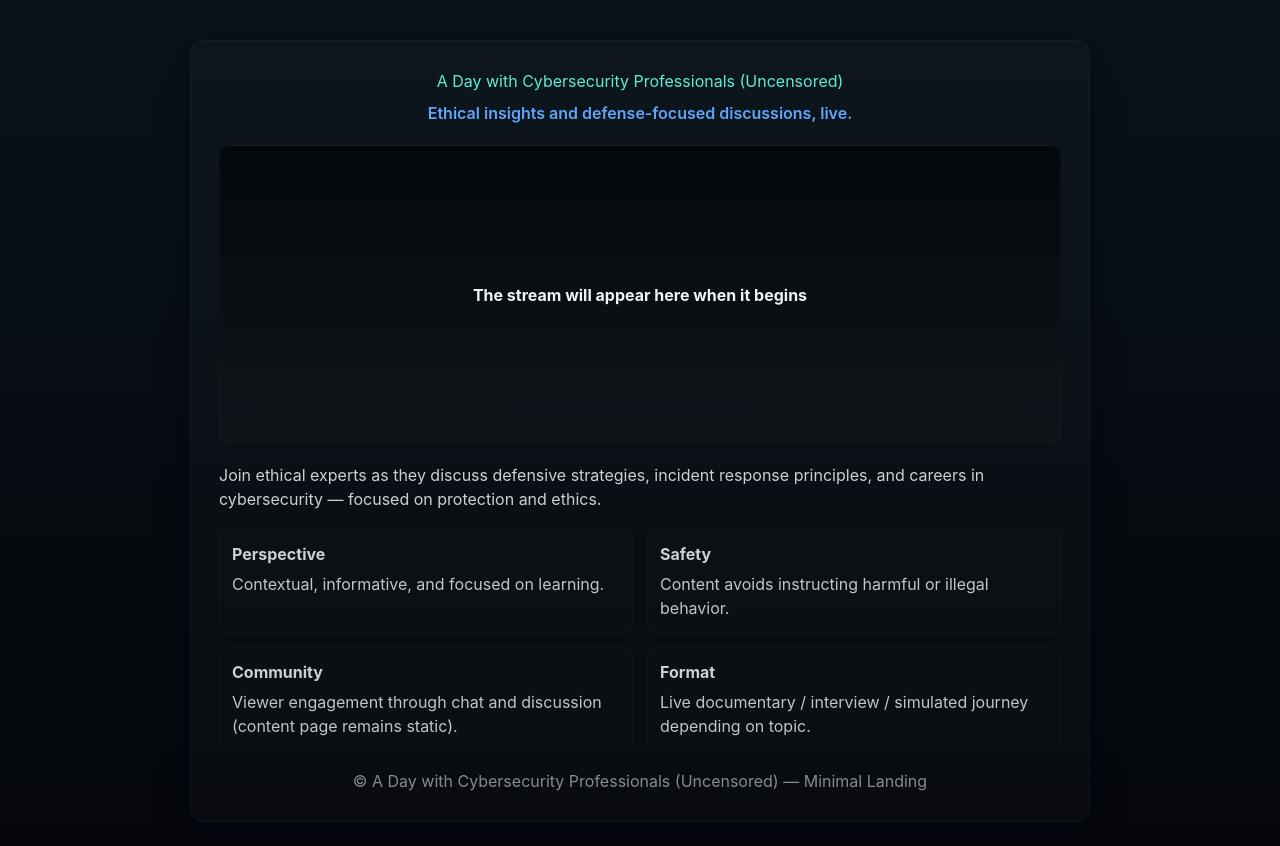
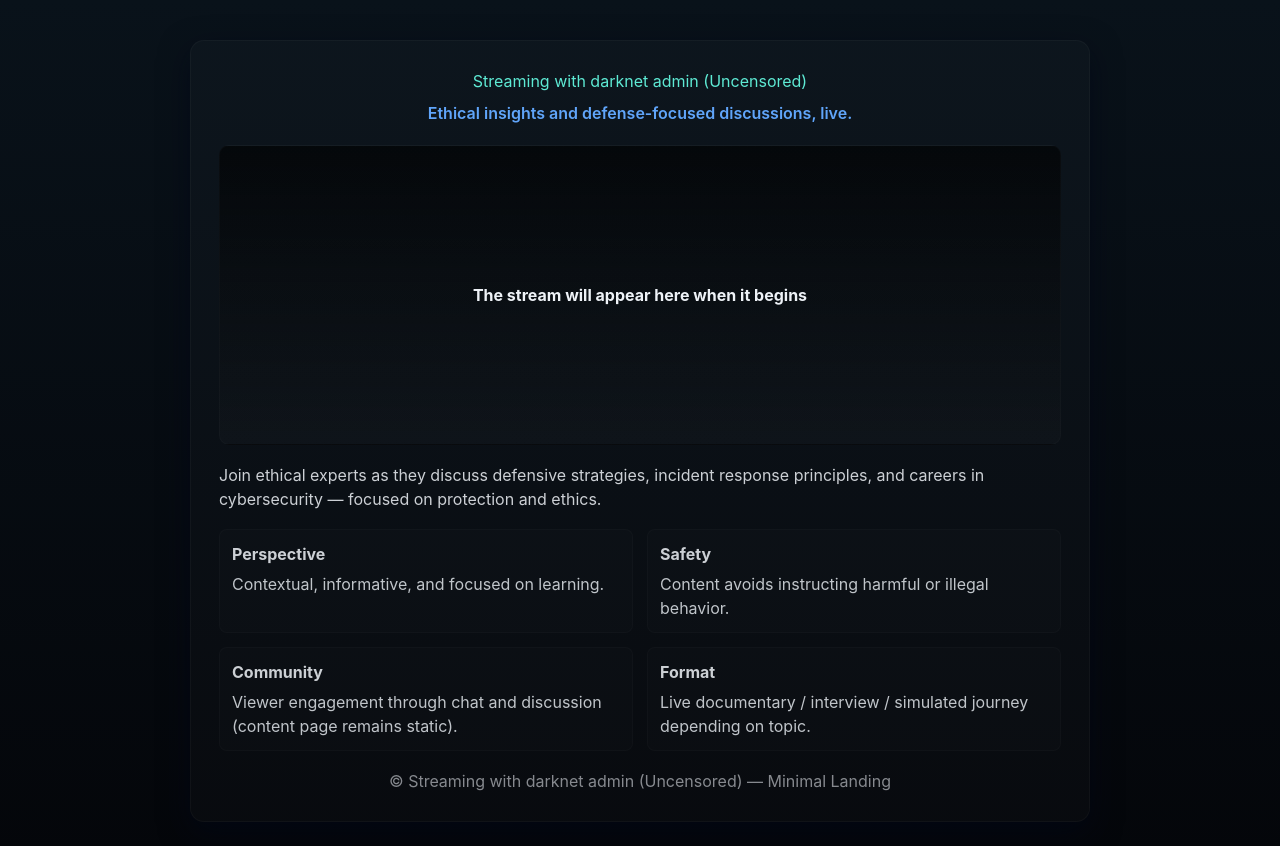
Before and after one commit to alexvladimirovich888/darknet-admin, a plain HTML site: page index.html in a window 1280 px wide. Drawn offline with nearby package versions, Linux system fonts and the light colour scheme.

Commit message:
Update index.html

```diff
--- a/index.html
+++ b/index.html
@@ -3,7 +3,7 @@
 <head>
   <meta charset="utf-8" />
   <meta name="viewport" content="width=device-width,initial-scale=1" />
-  <title>A Day with Cybersecurity Professionals (Uncensored)</title>
+  <title>Streaming with darknet admin (Uncensored)</title>
   <script src="https://cdn.tailwindcss.com"></script>
   <style>
     :root{--bg:#09121a; --accent:#5eead4; --accent2:#60a5fa;}
@@ -23,7 +23,7 @@
 <body>
   <main class="card">
     <header>
-      <h1>A Day with Cybersecurity Professionals (Uncensored)</h1>
+      <h1>Streaming with darknet admin (Uncensored)</h1>
       <div class="subtitle">Ethical insights and defense-focused discussions, live.</div>
     </header>
 
@@ -41,7 +41,7 @@
       </div>
     </section>
 
-    <footer>© A Day with Cybersecurity Professionals (Uncensored) — Minimal Landing</footer>
+    <footer>© Streaming with darknet admin (Uncensored) — Minimal Landing</footer>
   </main>
 </body>
 </html>
```
